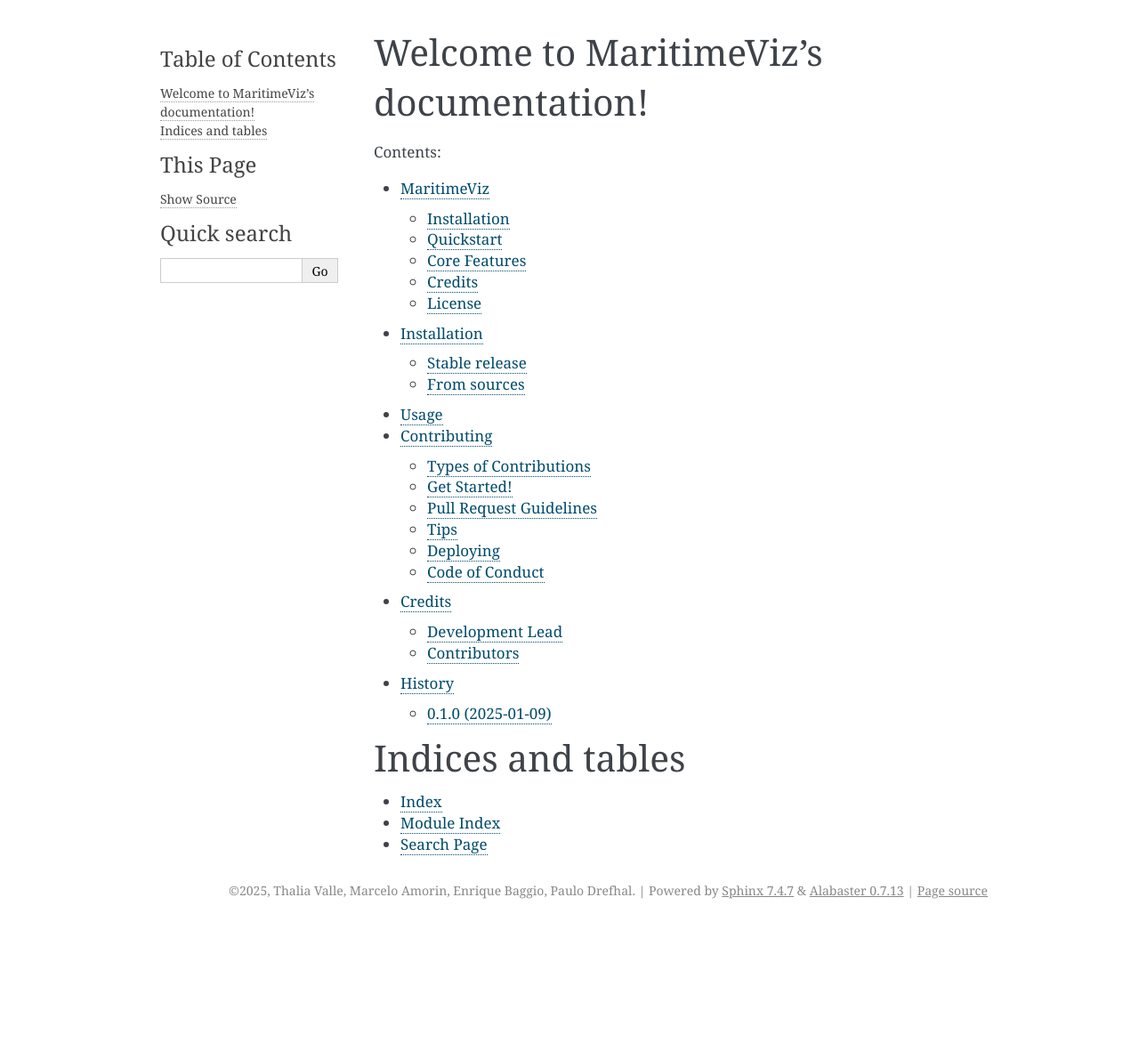
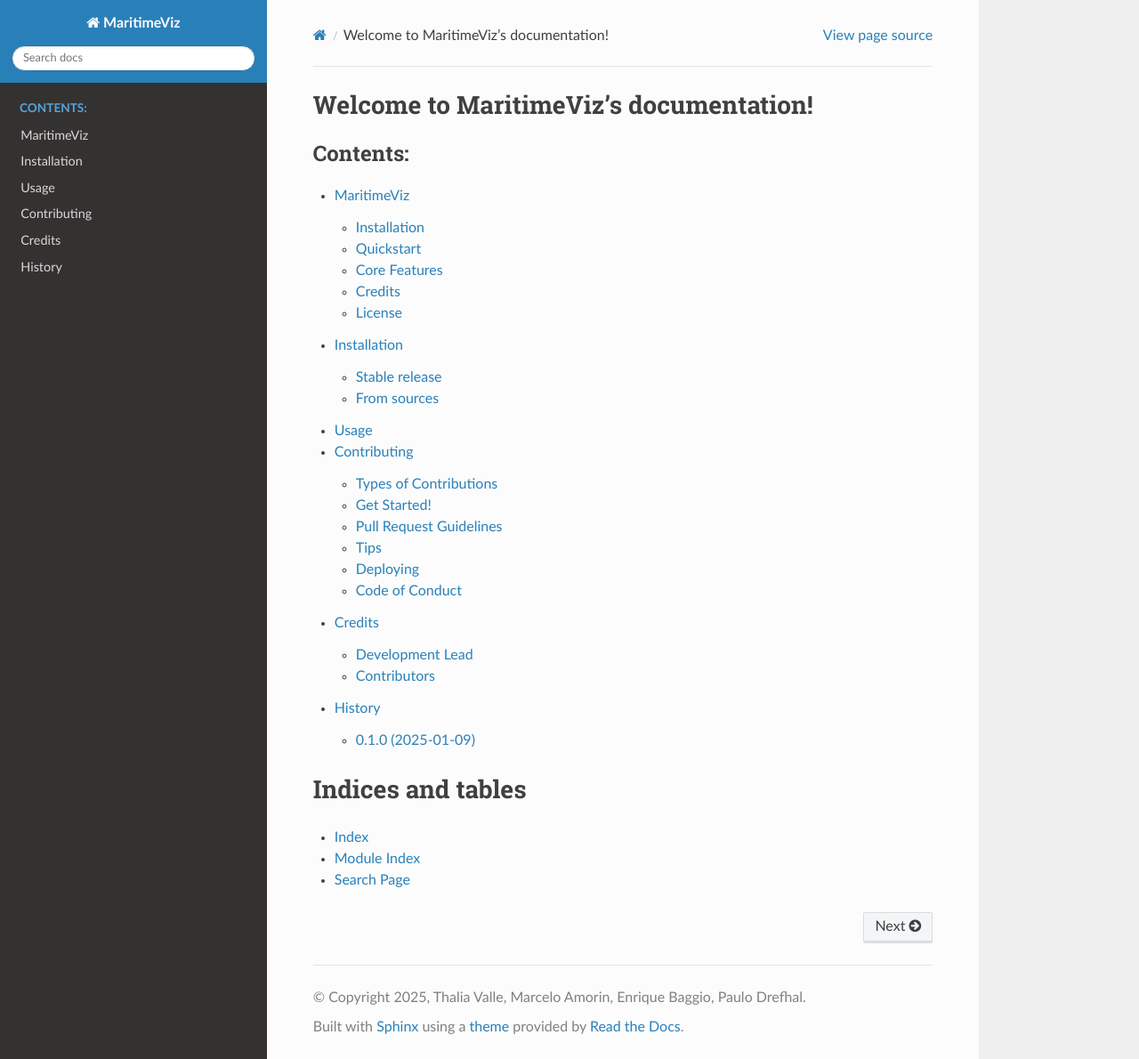
Before and after one commit to Thaliavch/MaritimeViz, a Sphinx documentation site: the page built from docs/index.rst, in a window 1280 px wide and 1190 px high. Shown: the whole window at 89% size. Built offline with Sphinx 7.4.7 and the Read the Docs theme 3.1.0, drawn with Linux system fonts in a browser that asks for light colours; pages that are not in the unit, such as notebooks, are missing from menus; part of the change alters nothing that is shown.

```diff
--- a/docs/conf.py
+++ b/docs/conf.py
@@ -1,157 +1,81 @@
-#!/usr/bin/env python
+# docs/conf.py
+# -*- coding: utf-8 -*-
 #
-# maritimeviz documentation build configuration file, created by
-# sphinx-quickstart on Fri Jun  9 13:47:02 2017.
-#
-# This file is execfile()d with the current directory set to its
-# containing dir.
-#
-# Note that not all possible configuration values are present in this
-# autogenerated file.
-#
-# All configuration values have a default; values that are commented out
-# serve to show the default.
+# MaritimeViz documentation build configuration file.
 
-# If extensions (or modules to document with autodoc) are in another
-# directory, add these directories to sys.path here. If the directory is
-# relative to the documentation root, use os.path.abspath to make it
-# absolute, like shown here.
-#
 import os
 import sys
 
 sys.path.insert(0, os.path.abspath("../src"))
+import src.maritimeviz as maritimeviz
 
-import maritimeviz
+# -- Project information -----------------------------------------------------
 
-# -- General configuration ---------------------------------------------
+project = "MaritimeViz"
+author = "Thalia Valle, Marcelo Amorin, Enrique Baggio, Paulo Drefhal"
+copyright = f"2025, {author}"
 
-# If your documentation needs a minimal Sphinx version, state it here.
-#
-# needs_sphinx = '1.0'
+# The short X.Y version
+version = maritimeviz.__version__
+# The full version, including alpha/beta/rc tags
+release = maritimeviz.__version__
 
-# Add any Sphinx extension module names here, as strings. They can be
-# extensions coming with Sphinx (named 'sphinx.ext.*') or your custom ones.
-extensions = ["sphinx.ext.autodoc", "sphinx.ext.viewcode", "sphinx.ext.napoleon"]
+# -- General configuration ---------------------------------------------------
+
+# Sphinx extensions
+extensions = [
+    "sphinx.ext.autodoc",  # for inline docstrings
+    "sphinx.ext.viewcode",  # add links to the source code
+    "sphinx.ext.napoleon",  # for Google/NumPy style docstrings
+    "sphinx.ext.autosummary"  # generate stub pages for modules/classes
+]
+
+# If you use autosummary, uncomment the next line:
+autosummary_generate = True
+
+# Paths that contain templates, relative to this directory.
+templates_path = ["_templates"]
+
+# Source file suffix
+source_suffix = ".rst"
+
+# The master toctree document
+master_doc = "index"
+
+# Patterns to ignore when looking for source files
+exclude_patterns = ["_build", "Thumbs.db", ".DS_Store"]
+
+# -- Options for HTML output -------------------------------------------------
+
+# Use the Read-The-Docs theme
 html_theme = "sphinx_rtd_theme"
 
-# Add any paths that contain templates here, relative to this directory.
-templates_path = ["_templates"]
+# If you want to tweak theme options, you can add e.g.:
+# html_theme_options = {
+#     "logo_only": True,
+#     "display_version": True,
+# }
 
-# The suffix(es) of source filenames.
-# You can specify multiple suffix as a list of string:
-#
-# source_suffix = ['.rst', '.md']
-source_suffix = ".rst"
-
-# The master toctree document.
-master_doc = "index"
-
-# General information about the project.
-project = "MaritimeViz"
-copyright = "2025, Thalia Valle, Marcelo Amorin, Enrique Baggio, Paulo Drefhal"
-author = "Thalia Valle, Marcelo Amorin, Enrique Baggio, Paulo Drefhal"
-
-# The version search_mmsi for the project you're documenting, acts as replacement
-# for |version| and |release|, also used in various other places throughout
-# the built documents.
-#
-# The short X.Y version.
-version = maritimeviz.__version__
-# The full version, including alpha/beta/rc tags.
-release = maritimeviz.__version__
-
-# The language for content autogenerated by Sphinx. Refer to documentation
-# for a list of supported languages.
-#
-# This is also used if you do content translation via gettext catalogs.
-# Usually you set "language" from the command line for these cases.
-language = None
-
-# List of patterns, relative to source directory, that match files and
-# directories to ignore when looking for source files.
-# This patterns also effect to html_static_path and html_extra_path
-exclude_patterns = ["_build", "Thumbs.db", ".DS_Store"]
-
-# The name of the Pygments (syntax highlighting) style to use.
-pygments_style = "sphinx"
-
-# If true, `todo` and `todoList` produce output, else they produce nothing.
-todo_include_todos = False
-
-# -- Options for HTML output -------------------------------------------
-
-# The theme to use for HTML and HTML Help pages.  See the documentation for
-# a list of builtin themes.
-#
-html_theme = "alabaster"
-
-# Theme options are theme-specific and customize the look and feel of a
-# theme further.  For a list of options available for each theme, see the
-# documentation.
-#
-# html_theme_options = {}
-
-# Add any paths that contain custom static files (such as style sheets) here,
-# relative to this directory. They are copied after the builtin static files,
-# so a file named "default.css" will overwrite the builtin "default.css".
+# Add any paths that contain custom static files (such as style sheets)
 html_static_path = ["_static"]
 
-# -- Options for HTMLHelp output ---------------------------------------
+# -- Options for other output formats ----------------------------------------
 
-# Output file base name for HTML help builder.
+# HTML help builder base name
 htmlhelp_basename = "maritimevizdoc"
 
-# -- Options for LaTeX output ------------------------------------------
-
-latex_elements = {
-    # The paper size ('letterpaper' or 'a4paper').
-    #
-    # 'papersize': 'letterpaper',
-    # The font size ('10pt', '11pt' or '12pt').
-    #
-    # 'pointsize': '10pt',
-    # Additional stuff for the LaTeX preamble.
-    #
-    # 'preamble': '',
-    # Latex figure (float) alignment
-    #
-    # 'figure_align': 'htbp',
-}
-
-# Grouping the document tree into LaTeX files. List of tuples
-# (source start file, target name, title, author, documentclass
-# [howto, manual, or own class]).
+# LaTeX output
 latex_documents = [
-    (
-        master_doc,
-        "maritimeviz.tex",
-        "MaritimeViz Documentation",
-        "Thalia Valle, Marcelo Amorin, Enrique Baggio, Paulo Drefhal",
-        "manual",
-    ),
+    (master_doc, "maritimeviz.tex", "MaritimeViz Documentation", author,
+     "manual"),
 ]
 
-# -- Options for manual page output ------------------------------------
-
-# One entry per manual page. List of tuples
-# (source start file, name, description, authors, manual section).
+# Manual page output
 man_pages = [
     (master_doc, "maritimeviz", "MaritimeViz Documentation", [author], 1)]
 
-# -- Options for Texinfo output ----------------------------------------
-
-# Grouping the document tree into Texinfo files. List of tuples
-# (source start file, target name, title, author,
-#  dir menu entry, description, category)
+# Texinfo output
 texinfo_documents = [
-    (
-        master_doc,
-        "maritimeviz",
-        "MaritimeViz Documentation",
-        author,
-        "maritimeviz",
-        "One line description of project.",
-        "Miscellaneous",
-    ),
+    (master_doc, "maritimeviz", "MaritimeViz Documentation", author,
+     "maritimeviz", "One line description of project.", "Miscellaneous"),
 ]
```
